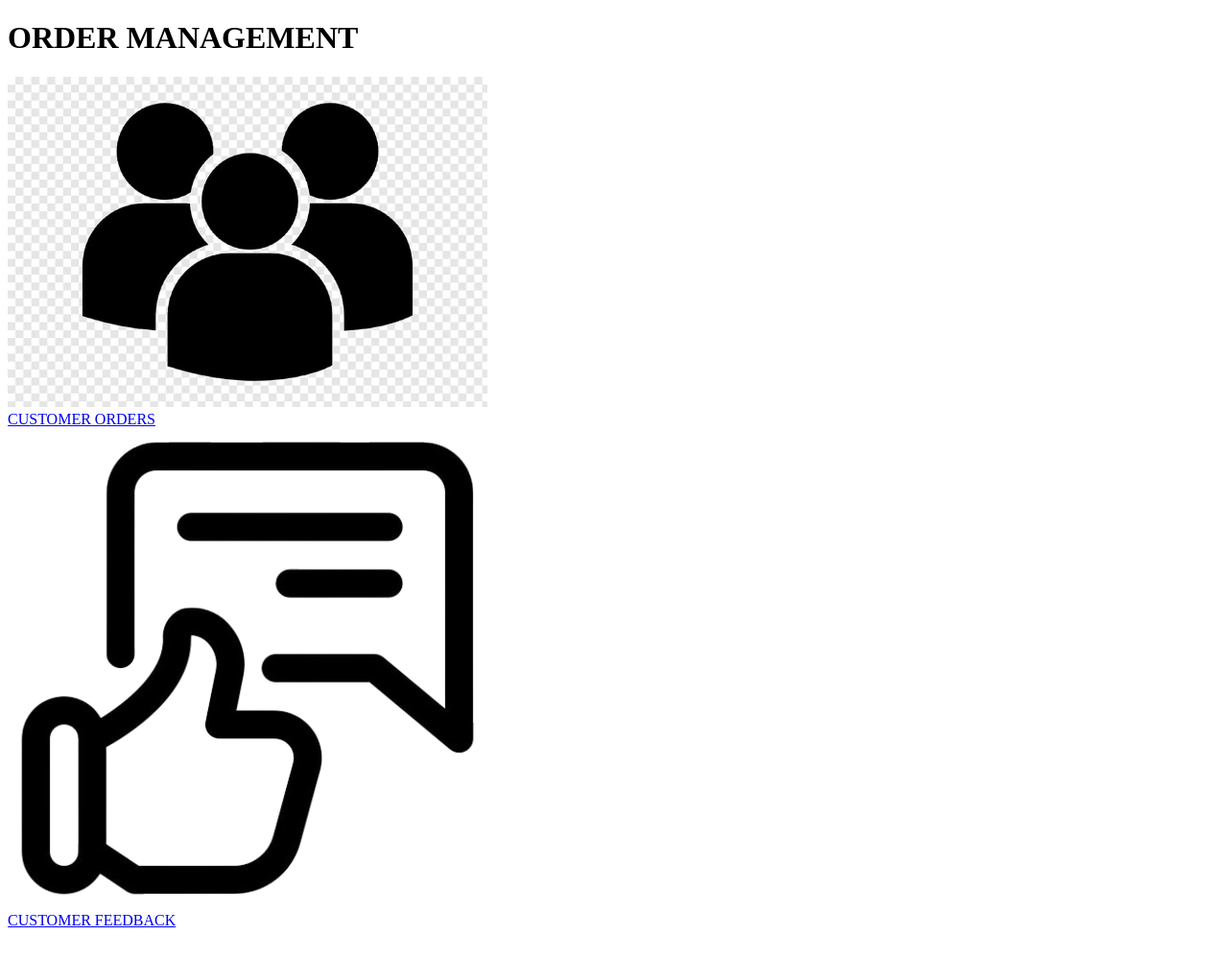
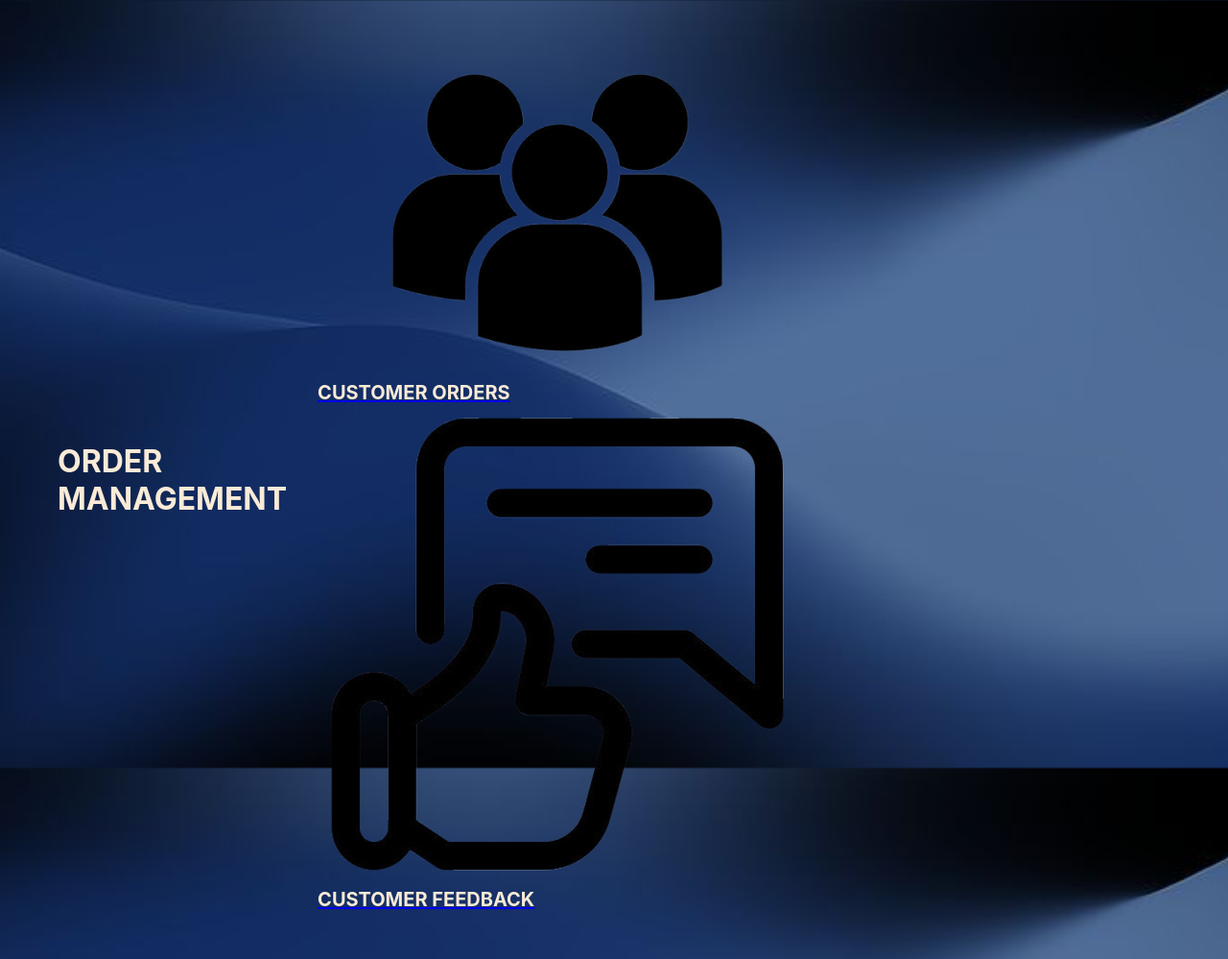
Before and after one commit to MuizzuddinNorisham/amms-group-project, a PHP site: page /ordermanagement.html in a window 1280 px wide. Shown: the whole page at 96% size. Before the commit the page ends 966 px from the top, so only its background shows below. Run offline with PHP 8.4, Linux system fonts and the light colour scheme; some libraries are stand-ins or nearby versions.

Commit message:
update styling order management

```diff
--- a/AMMS/AdminLogin.html
+++ b/AMMS/AdminLogin.html
@@ -25,13 +25,7 @@
            <input type="password" name="password" placeholder="Password" required>
            <i class='bx bxs-lock-alt'></i>
        </div>
-       <div class="remember-forgot">
-           <label><input type="checkbox"> Remember me</label>
-       </div>
        <button type="submit" class="btn">Login</button>
-       <div class="register-link">
-           <p>Don't have an account? <a href="#">Register</a></p>
-       </div>
    </form>
         </div>
 
--- /dev/null
+++ b/AMMS/OrderMStyling.css
@@ -0,0 +1,58 @@
+@import url("https://fonts.googleapis.com/css2?family=Poppins:wght@300;400;500;600;700;800;900&display=swap");
+:root {
+  --pink: #e84393;
+  --bg-dark: #1e1e2f;
+  --bg-light: #2c2c3e;
+  --input-bg: #3a3a50;
+  --text-light: #f0f0f3;
+  --text-muted: #b5b5bf;
+  --radius: 12px;
+  --spacing: 16px;
+  --font-family: -apple-system, BlinkMacSystemFont, "Segoe UI", Roboto, Oxygen,
+    Ubuntu, Cantarell, "Open Sans", "Helvetica Neue", sans-serif;
+}
+* {
+    margin: 0;
+    padding: 0;
+    box-sizing: border-box;
+    font-family: -apple-system, BlinkMacSystemFont, "Segoe UI", Roboto, Oxygen,
+    Ubuntu, Cantarell, "Open Sans", "Helvetica Neue", sans-serif;
+}
+
+body {
+    display: flex;
+    padding: 50px;
+    justify-content: center;
+    align-items: center;
+    min-height: 100vh;
+    background: #1e1e2f;
+    background-image: url('adminloginbg.png');
+    background-size: cover;
+    background-position: center center;
+    background-repeat: no-repeat;
+    background-attachment: fixed;
+    z-index: -2;
+}
+
+.wrapper {
+  width: 100%;
+  max-width: 1000px;
+}
+
+h1 {
+    text-align: left;
+    margin: 0;
+    padding-left: 10px;
+    color:antiquewhite;
+}
+
+.label {
+  font-size: 20px;
+  font-weight: bold;
+  color :antiquewhite;
+}
+
+.icon-box:hover {
+  background-color: #f0f0f0;
+  transform: scale(30);
+}
--- a/AMMS/ordermanagement.html
+++ b/AMMS/ordermanagement.html
@@ -14,7 +14,7 @@
 
         <div class="wrapper">
             <a href="CustomerOrder.html" class="icon-box">
-            <img src="customericon.jpg" width="500">
+            <img src="customericon-removebg.png" width="500">
             <div class="label">CUSTOMER ORDERS</div>
             </a>
 
@@ -23,5 +23,7 @@
                 <div class="label">CUSTOMER FEEDBACK</div>
             </a>
         </div>
+
+
     </body>
     </html>
```
Also changed, not shown: AMMS/StyleAdmin.css (+6 -11 lines), AMMS/adminloginbg.png (added), AMMS/customericon-removebg.png (added).
